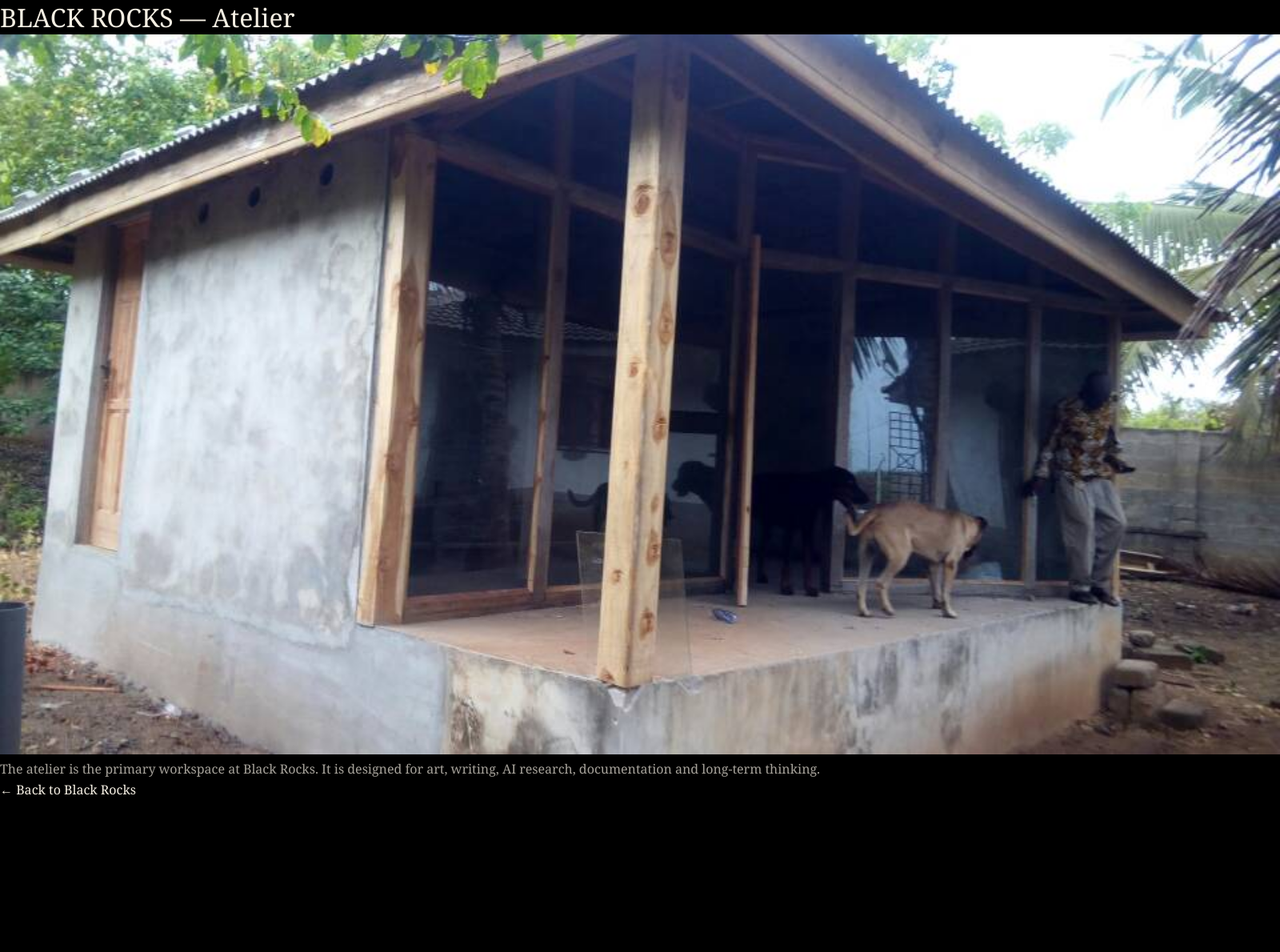
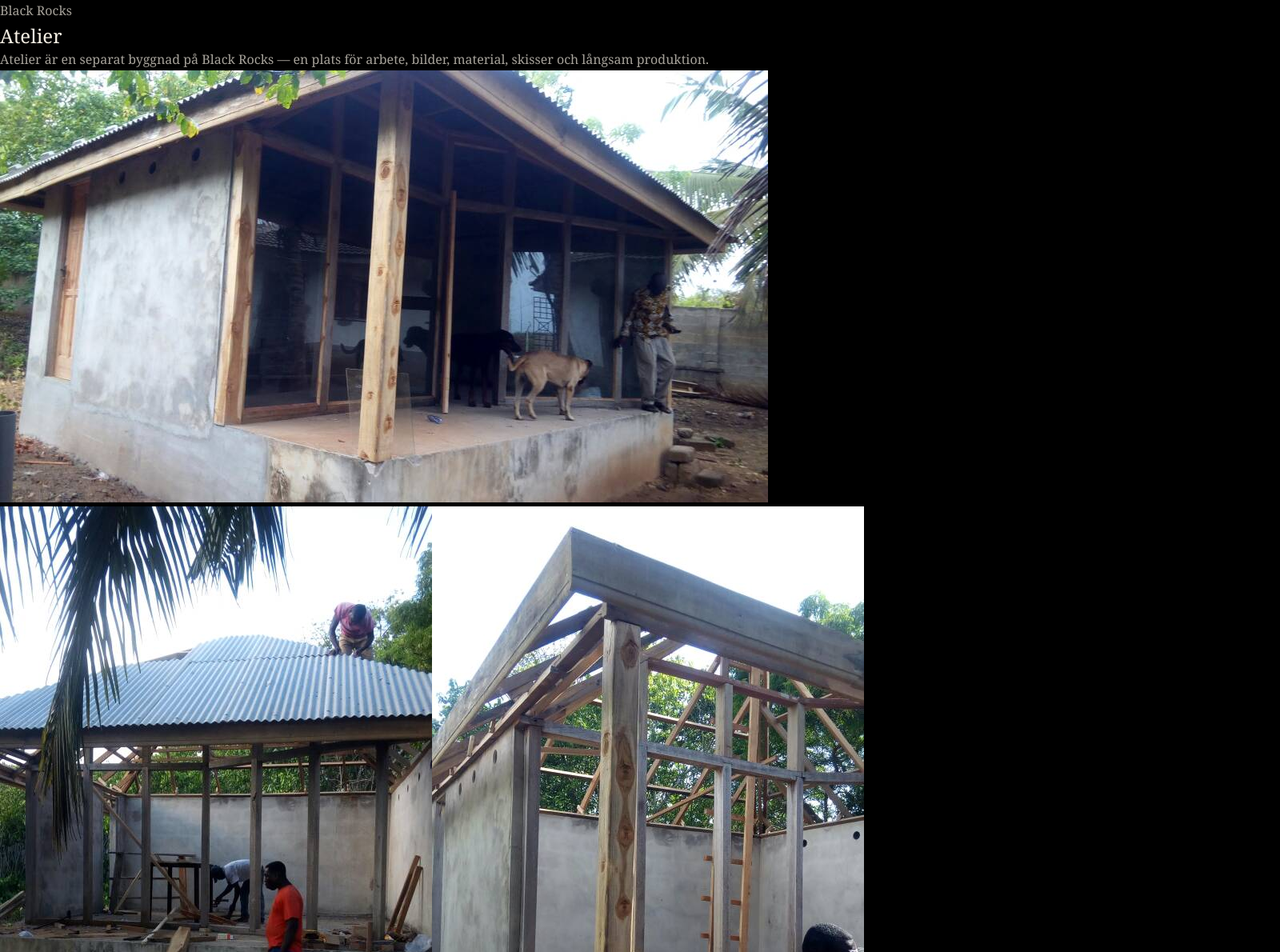
Before and after one commit to solvinter/edge.solvinter, a Next.js app: page /nodes/black-rocks/atelier in a window 1280 px wide. Shown: the top 1190 px of the page at 80% size, 1600 px wide, since content can reach past the window. Before the commit the page ends 998 px from the top, so only its background shows below. Built offline with nearby package versions, Linux system fonts and the light colour scheme.

Commit message:
Update AtelierPage to display multiple images
Refactor AtelierPage to use dynamic images and improve layout.

```diff
--- a/src/app/nodes/black-rocks/atelier/page.js
+++ b/src/app/nodes/black-rocks/atelier/page.js
@@ -1,25 +1,36 @@
-import Image from "next/image";
+const atelierImages = [
+  "/images/atelier/EIXR4459.JPG",
+  "/images/atelier/MZWZ3036.JPG",
+  "/images/atelier/PLDF3567.JPG",
+  "/images/atelier/WMSA0536.JPG",
+];
 
 export default function AtelierPage() {
   return (
-    <main>
-      <h1>BLACK ROCKS — Atelier</h1>
+    <main className="min-h-screen bg-black text-white px-6 py-12">
+      <section className="mx-auto max-w-5xl space-y-8">
+        <div>
+          <p className="text-sm uppercase tracking-[0.3em] text-white/50">
+            Black Rocks
+          </p>
+          <h1 className="mt-3 text-4xl font-semibold">Atelier</h1>
+          <p className="mt-4 max-w-2xl text-white/70">
+            Atelier är en separat byggnad på Black Rocks — en plats för arbete,
+            bilder, material, skisser och långsam produktion.
+          </p>
+        </div>
 
-      <Image
-        src="/images/atelier/EIXR4459.JPG"
-        alt="Black Rocks Atelier"
-        width={1600}
-        height={900}
-      />
-
-      <p>
-        The atelier is the primary workspace at Black Rocks. It is designed for
-        art, writing, AI research, documentation and long-term thinking.
-      </p>
-
-      <nav>
-        <a href="/nodes/black-rocks">← Back to Black Rocks</a>
-      </nav>
+        <div className="grid gap-4 md:grid-cols-2">
+          {atelierImages.map((src) => (
+            <img
+              key={src}
+              src={src}
+              alt="Atelier at Black Rocks"
+              className="aspect-[4/3] w-full rounded-2xl object-cover"
+            />
+          ))}
+        </div>
+      </section>
     </main>
   );
 }
```
